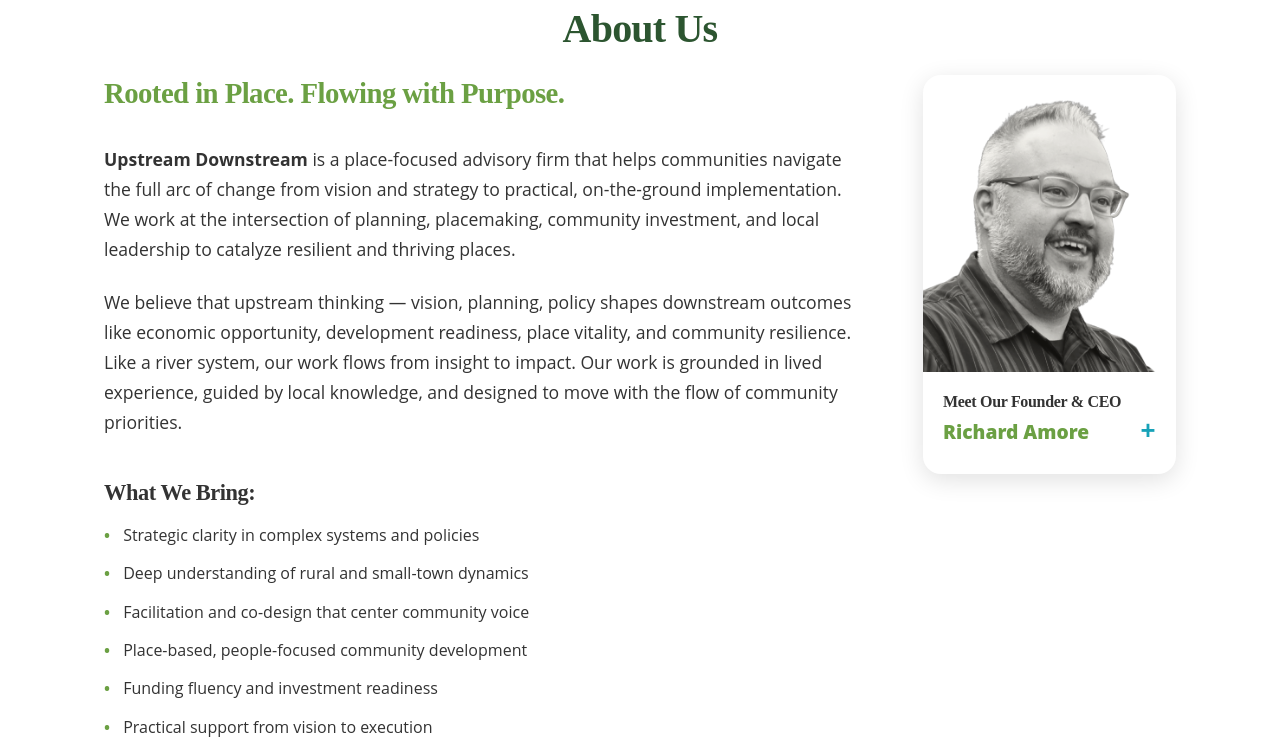
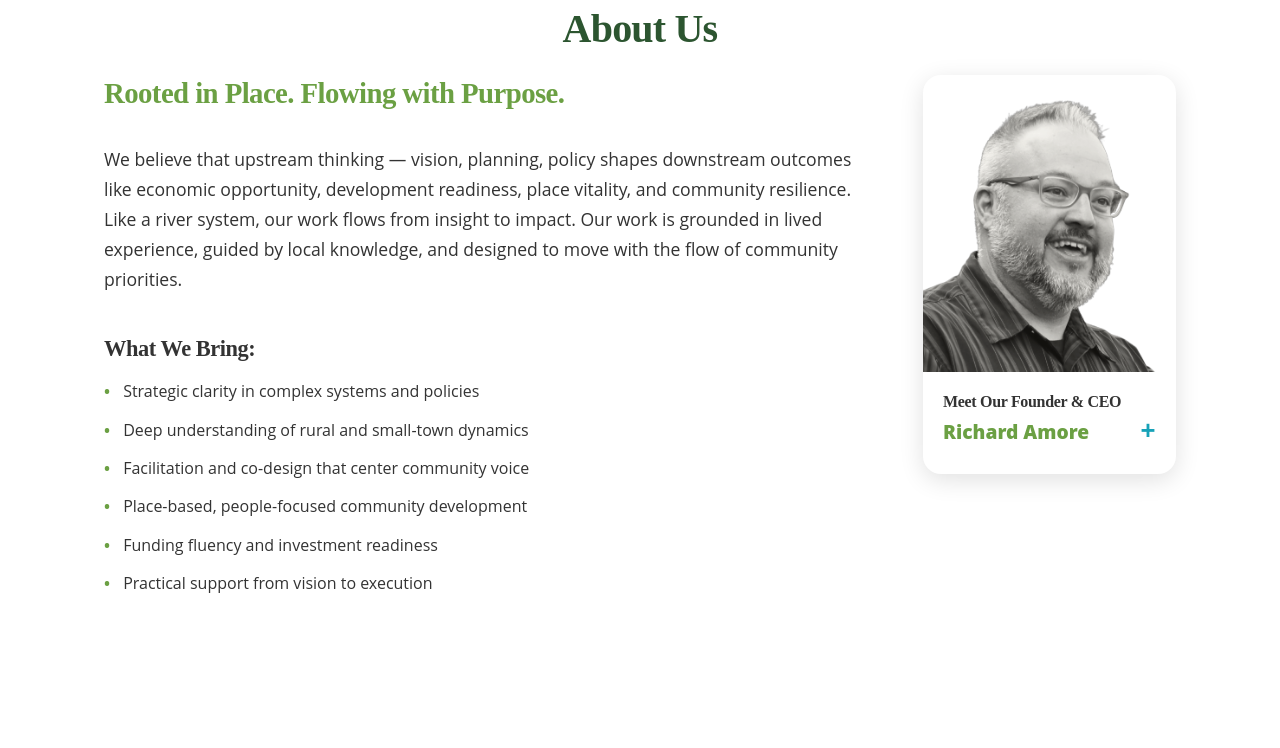
Before and after one commit to NoahAmore1/u, a plain HTML site: page index.html in a window 1280 px wide. Shown: the part 1581-2329 px from the top of the page. Drawn offline with Linux system fonts and the light colour scheme.

Commit message:
Remove duplicate company description from About Us section

```diff
--- a/index.html
+++ b/index.html
@@ -79,8 +79,6 @@
                     <h3 class="about-tagline animate-on-scroll delay-1">Rooted in Place. Flowing with Purpose.</h3>
 
                     <div class="about-description animate-on-scroll delay-2">
-                        <p><strong>Upstream Downstream</strong> is a place-focused advisory firm that helps communities navigate the full arc of change from vision and strategy to practical, on-the-ground implementation. We work at the intersection of planning, placemaking, community investment, and local leadership to catalyze resilient and thriving places.</p>
-
                         <p>We believe that upstream thinking — vision, planning, policy shapes downstream outcomes like economic opportunity, development readiness, place vitality, and community resilience. Like a river system, our work flows from insight to impact. Our work is grounded in lived experience, guided by local knowledge, and designed to move with the flow of community priorities.</p>
                     </div>
 
```
